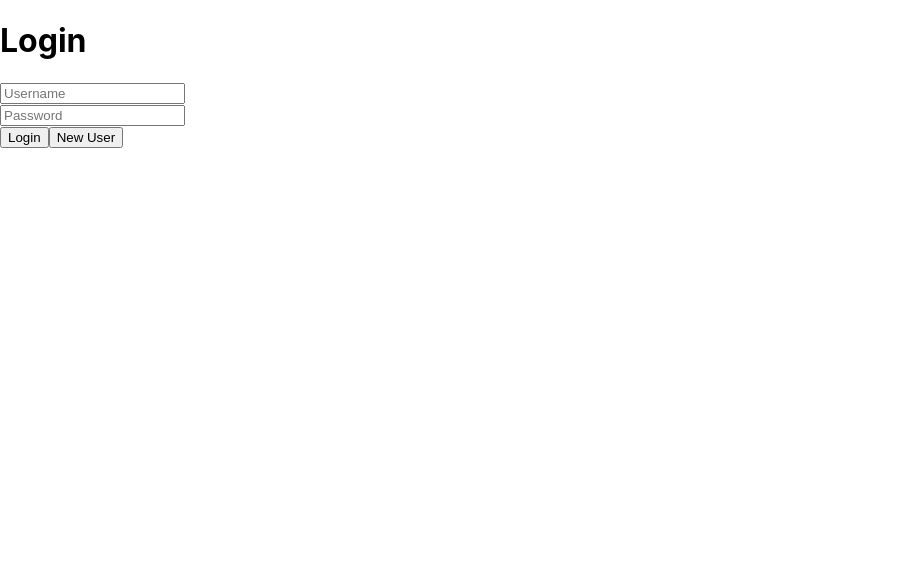
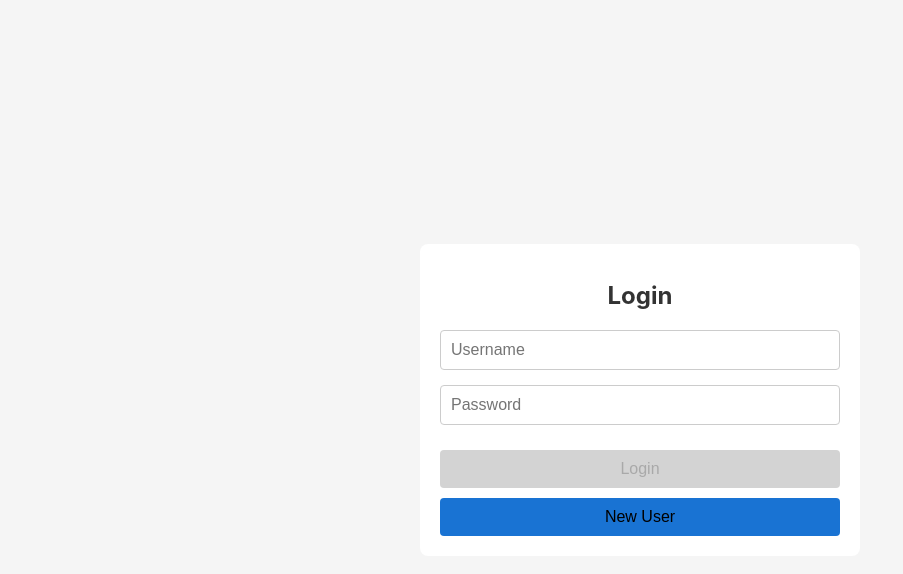
Before and after one commit to Reshmaps20/OnlineBookStore, a React (Create React App) app in the folder client/: page / in a window 1280 px wide. Shown: the top 574 px of the page, without its empty margins (0-903 px from the left). Built offline with nearby package versions, Linux system fonts and the light colour scheme; the HTML template or start-up script is replaced by a standard one.

Commit message:
feat : Enable register button when all fields are added, added css

```diff
--- /dev/null
+++ b/client/src/components/login/login.css
@@ -0,0 +1,61 @@
+.login-container {
+  display: flex;
+  justify-content: center;
+  align-items: center;
+  height: 100vh;
+  background-color: #f5f5f5;
+}
+.login-form {
+  width: 100%;
+  max-width: 400px;
+  padding: 20px;
+  border-radius: 8px;
+  background-color: #ffffff;
+  text-align: center;
+}
+
+h1 {
+  margin-bottom: 20px;
+  font-size: 24px;
+  color: #333333;
+}
+
+.form-group {
+  margin-bottom: 15px;
+}
+
+input {
+  width: 100%;
+  padding: 10px;
+  font-size: 16px;
+  border: 1px solid #cccccc;
+  border-radius: 4px;
+  box-sizing: border-box;
+}
+
+.form-button {
+  width: 100%;
+  padding: 10px;
+  font-size: 16px;
+  background-color: #1973d3;
+  border: none;
+  border-radius: 4px;
+  cursor: pointer;
+  margin-top: 10px;
+}
+
+.form-button:disabled {
+  background-color: #d3d3d3;
+  color: #a9a9a9;
+  cursor: not-allowed;
+  pointer-events: none;
+}
+
+.confirm-password-container {
+  position: relative;
+}
+
+.form-button.already-user {
+  background-color: #64bad6;
+  color: white;
+}
--- a/client/src/components/login/login.js
+++ b/client/src/components/login/login.js
@@ -1,4 +1,6 @@
 import React, { useState } from "react";
+import "./login.css";
+
 const Login = () => {
 
 const [isRegister, setIsRegister] = useState(false);
@@ -14,17 +16,17 @@ const handleChange = (e) => {
  setFormData({ ...formData, [e.target.name]: e.target.value });
 };
 
-const handleLogin = (e) => {
+const handleNewUser = (e) => {
+    setIsRegister(true);
+    formReset();
   };
+ const formReset = () => {
+  setFormData({ username: "", password: "", firstName: "", lastName: "", confirmPassword: "" });
+}
 
-const handleNewUser = (e) => {
-    setIsRegister(!isRegister);
-    setFormData({ username: "", password: "", firstName: "", lastName: "", confirmPassword: "" });
-  };
-
-const handleRegister = (e) => {
-  };
-
+const isAnyFieldEmptyForRegistration = () => {
+    return  !formData.username || !formData.password || !formData.firstName || !formData.lastName
+}
 
  return (
     <div className="login-container">
@@ -58,7 +60,7 @@ const handleRegister = (e) => {
             </>
          )}
         <button className="form-button" data-testid="login-id"
-          onClick={isRegister ? handleRegister : handleLogin} >
+          disabled={isAnyFieldEmptyForRegistration()}>
             {isRegister ? "Register" : "Login"}
         </button>
         <button className={`form-button ${isRegister ? 'already-user' : ''}`} data-testid="register-id"
```
Also changed, not shown: 1 other file (tests, documents, lock files or other folders).
